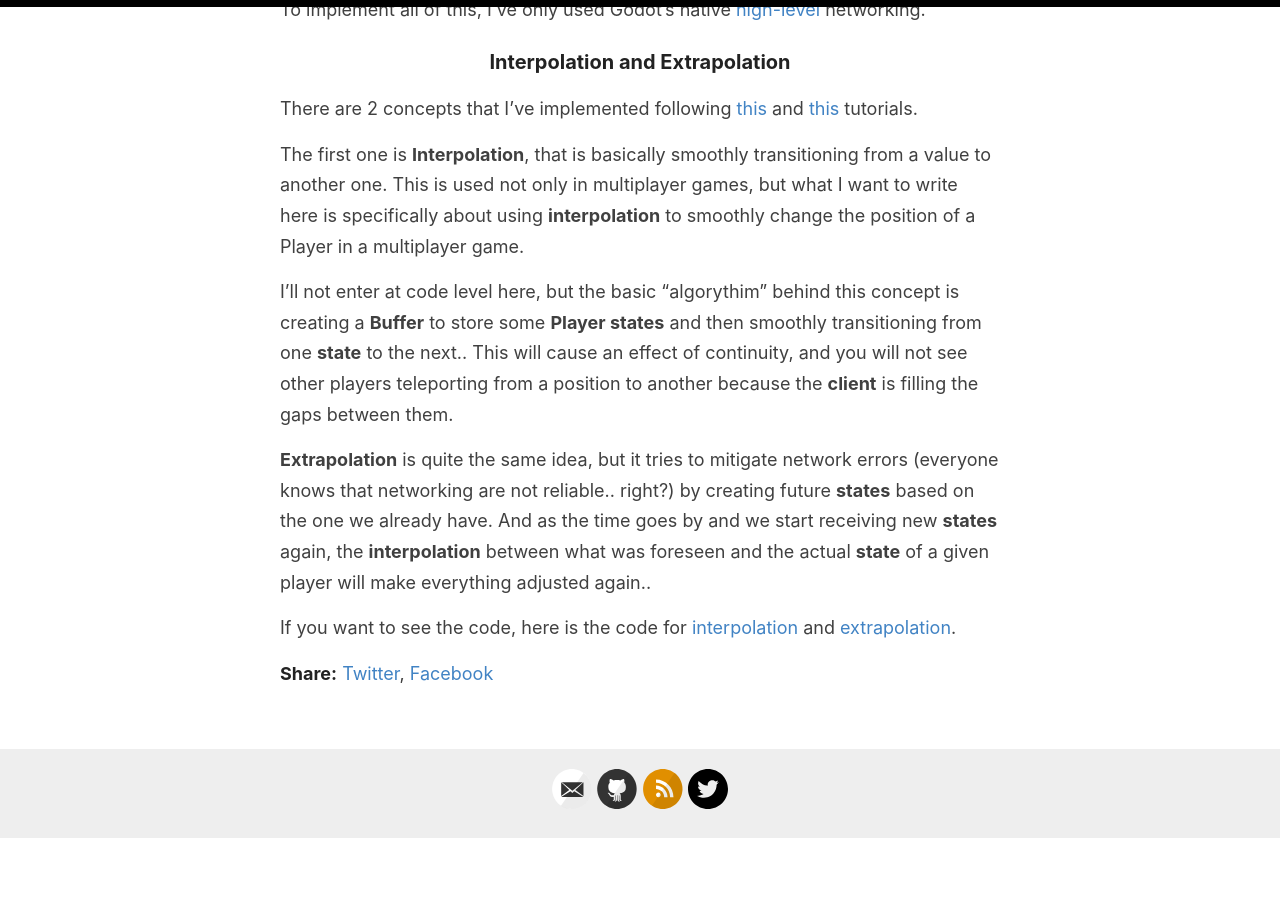
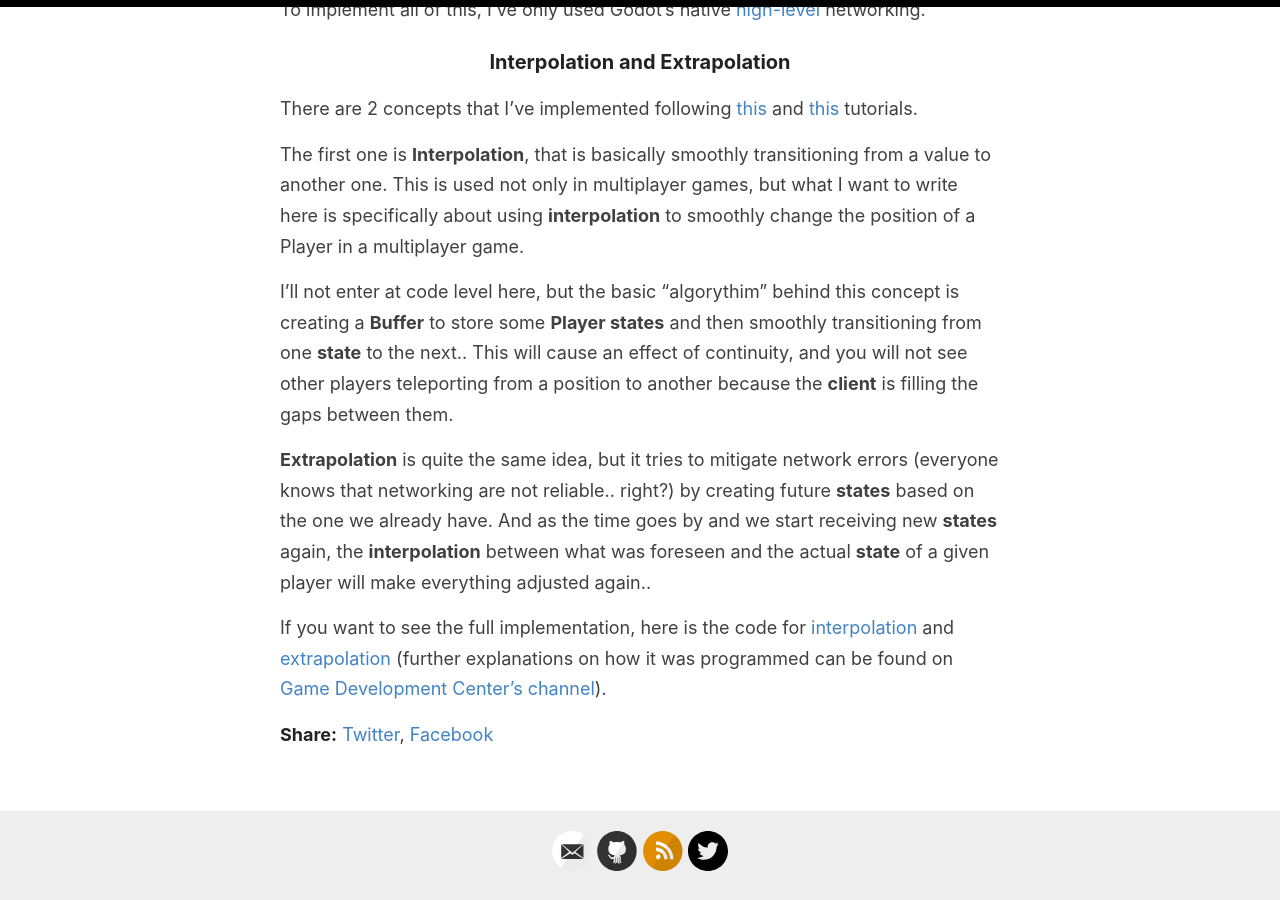
Before and after one commit to vc0sta/devlog.vcosta.dev, a Jekyll site: the page built from _posts/2021-09-07-networking-and-animation.md, in a window 1280 px wide and 900 px high, scrolled down 3235 px. Built offline with Jekyll 4.4.1, drawn with Linux system fonts in a browser that asks for light colours; before the commit the page ends 4074 px from its top, so only the background shows below that.

Commit message:
fix typo

```diff
--- a/_posts/2021-09-07-networking-and-animation.md
+++ b/_posts/2021-09-07-networking-and-animation.md
@@ -78,4 +78,4 @@ I'll not enter at code level here, but the basic "algorythim" behind this concep
 
 **Extrapolation** is quite the same idea, but it tries to mitigate network errors (everyone knows that networking are not reliable.. right?) by creating future **states** based on the one we already have. And as the time goes by and we start receiving new **states** again, the **interpolation** between what was foreseen and the actual **state** of a given player will make everything adjusted again..
 
-If you want to see the code, here is the code for [interpolation](https://github.com/vc0sta/BlightDoor/blob/7f1dfe3fc01a357831b6129eecb989a67a7c45ae/Map.gd#L29) and [extrapolation](https://github.com/vc0sta/BlightDoor/blob/7f1dfe3fc01a357831b6129eecb989a67a7c45ae/Map.gd#L45).
+If you want to see the full implementation, here is the code for [interpolation](https://github.com/vc0sta/BlightDoor/blob/7f1dfe3fc01a357831b6129eecb989a67a7c45ae/Map.gd#L29) and [extrapolation](https://github.com/vc0sta/BlightDoor/blob/7f1dfe3fc01a357831b6129eecb989a67a7c45ae/Map.gd#L45) (further explanations on how it was programmed can be found on [Game Development Center's channel](https://www.youtube.com/watch?v=w2p0ugw3afs&list=PLZ-54sd-DMAKU8Neo5KsVmq8KtoDkfi4s&index=13)).
```
